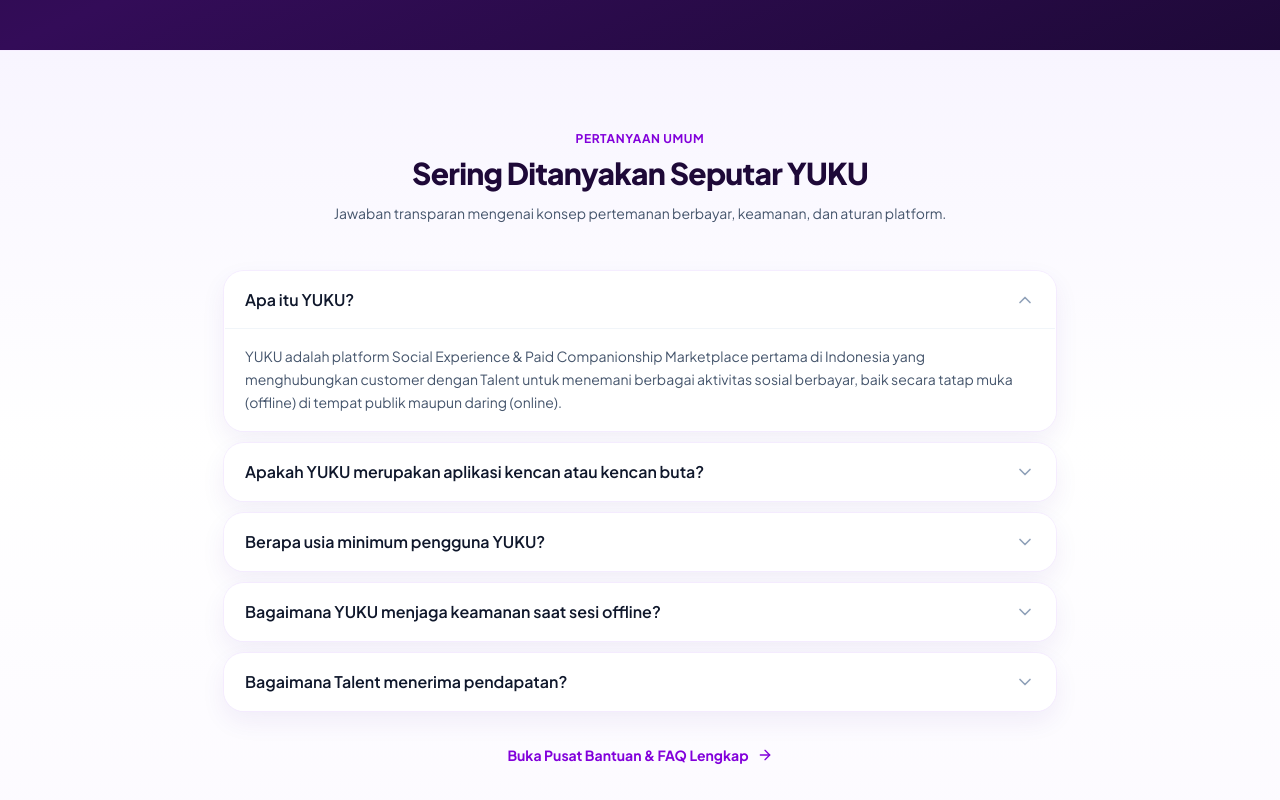
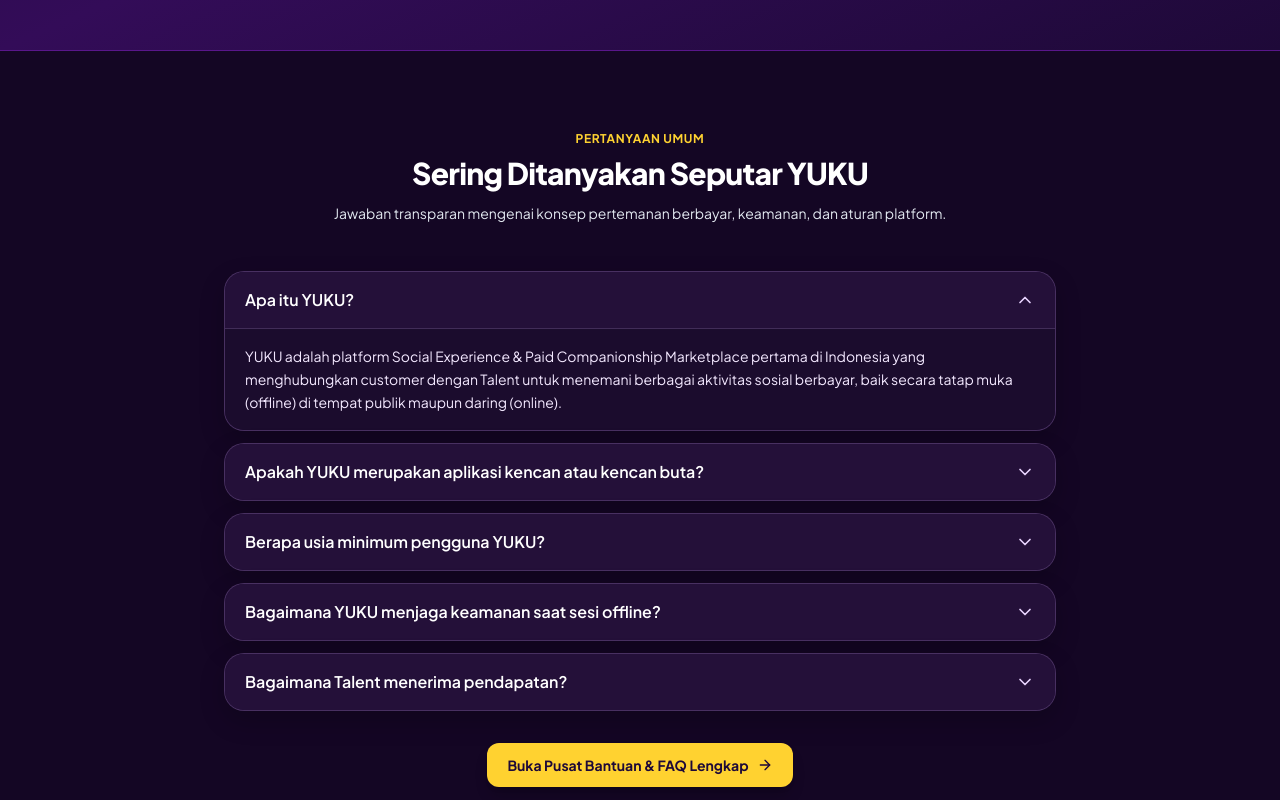
Before and after one commit to yukusocialindonesia-cpu/YUKU-SOCIAL-PRODUCTION, a React (Vite) app: page / in a window 1280 px wide. Shown: the part 3260-4060 px from the top of the page. Built offline with nearby package versions, Linux system fonts and the light colour scheme; no server answers; the database is empty.

Commit message:
Improve homepage FAQ section text contrast

```diff
--- a/src/components/home/HomeFaqSection.tsx
+++ b/src/components/home/HomeFaqSection.tsx
@@ -14,16 +14,16 @@ export const HomeFaqSection: React.FC<HomeFaqSectionProps> = ({ onViewAllFaqClic
   };
 
   return (
-    <section className="py-12 md:py-20 bg-gradient-to-b from-[#F8F5FF] via-white to-[#FCFAFF] border-t border-purple-100/70">
+    <section className="py-12 md:py-20 bg-[#140624] border-t border-purple-900">
       <div className="max-w-4xl mx-auto px-4 sm:px-6 lg:px-8">
         <div className="text-center mb-8 md:mb-12">
-          <span className="text-xs font-bold text-purple-700 tracking-wider uppercase mb-2 block">
+          <span className="text-xs font-bold !text-amber-300 tracking-wider uppercase mb-2 block">
             Pertanyaan Umum
           </span>
-          <h2 className="text-2xl md:text-3xl font-extrabold text-[#1E0938] tracking-tight mb-3">
+          <h2 className="text-2xl md:text-3xl font-extrabold !text-white tracking-tight mb-3">
             Sering Ditanyakan Seputar YUKU
           </h2>
-          <p className="text-slate-600 text-sm">
+          <p className="text-slate-200 text-sm">
             Jawaban transparan mengenai konsep pertemanan berbayar, keamanan, dan aturan platform.
           </p>
         </div>
@@ -32,23 +32,23 @@ export const HomeFaqSection: React.FC<HomeFaqSectionProps> = ({ onViewAllFaqClic
           {FAQ_ITEMS.slice(0, 5).map((item, idx) => (
             <div
               key={item.q}
-              className={`border border-white/90 rounded-[20px] overflow-hidden bg-white/80 shadow-[0_10px_26px_rgba(76,29,149,0.07)] ring-1 ring-purple-100/70 backdrop-blur-xl transition-all duration-300 ${idx >= 4 ? 'hidden md:block' : ''}`}
+              className={`border border-purple-300/20 rounded-[20px] overflow-hidden bg-[#241039] shadow-[0_10px_26px_rgba(0,0,0,0.2)] transition-all duration-300 ${idx >= 4 ? 'hidden md:block' : ''}`}
             >
               <button
                 type="button"
                 onClick={() => toggleItem(idx)}
-                className="w-full py-4 px-5 text-left flex items-center justify-between gap-4 font-semibold text-slate-900 hover:text-purple-700 transition-colors cursor-pointer bg-white/70 hover:bg-white"
+                className="w-full py-4 px-5 text-left flex items-center justify-between gap-4 font-semibold !text-white hover:!text-amber-200 transition-colors cursor-pointer bg-[#241039] hover:bg-[#32164b]"
               >
-                <span className="text-sm sm:text-base">{item.q}</span>
+                <span className="text-sm sm:text-base !text-white">{item.q}</span>
                 <ChevronDown
-                  className={`w-5 h-5 text-slate-400 shrink-0 transition-transform duration-200 ${
-                    openIndex === idx ? 'rotate-180 text-purple-600' : ''
+                  className={`w-5 h-5 !text-purple-200 shrink-0 transition-transform duration-200 ${
+                    openIndex === idx ? 'rotate-180 !text-amber-300' : ''
                   }`}
                 />
               </button>
 
               {openIndex === idx && (
-                <div className="px-5 py-4 text-xs sm:text-sm text-slate-600 leading-relaxed border-t border-slate-100 bg-white">
+                <div className="px-5 py-4 text-xs sm:text-sm !text-purple-100 leading-relaxed border-t border-purple-300/20 bg-[#1b0c2d]">
                   {item.a}
                 </div>
               )}
@@ -59,10 +59,10 @@ export const HomeFaqSection: React.FC<HomeFaqSectionProps> = ({ onViewAllFaqClic
         <div className="mt-8 text-center">
           <button
             onClick={onViewAllFaqClick}
-            className="inline-flex items-center gap-2 text-sm font-bold text-purple-700 hover:text-purple-900 transition-colors cursor-pointer"
+            className="inline-flex items-center justify-center gap-2 rounded-xl bg-amber-300 px-5 py-3 text-sm font-bold !text-[#1e0938] shadow-lg shadow-black/20 hover:bg-amber-200 hover:!text-[#1e0938] transition-colors cursor-pointer"
           >
-            <span>Buka Pusat Bantuan & FAQ Lengkap</span>
-            <ArrowRight className="w-4 h-4" />
+            <span className="!text-[#1e0938]">Buka Pusat Bantuan & FAQ Lengkap</span>
+            <ArrowRight className="w-4 h-4 !text-[#1e0938]" />
           </button>
         </div>
       </div>
```
